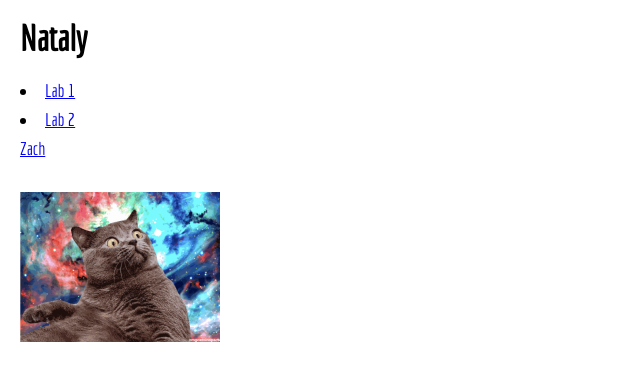
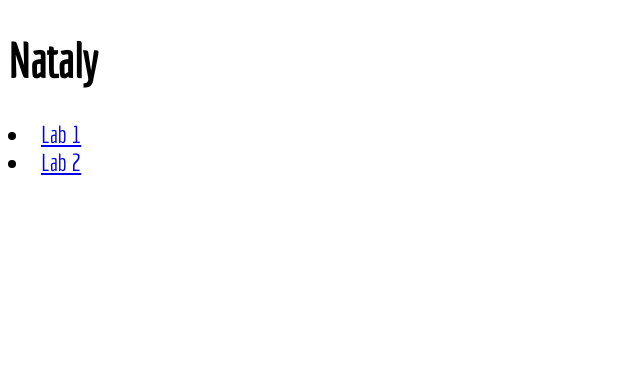
Before and after one commit to nataly-klajner/nataly-klajner.github.io, a plain HTML site: page index.html in a window 1280 px wide. Shown: the whole page, without its empty margins (0-640 px from the left). Drawn offline with nearby package versions, Linux system fonts and the light colour scheme.

Commit message:
commit home page

```diff
--- a/assets/css/styles.css
+++ b/assets/css/styles.css
@@ -1,7 +1,5 @@
 body {
-    background: #fff;
-    margin: 20px;
-    font-size: 18px;
-    line-height: 1.6em;
+    font-size: 24px;
     font-family: 'Economica', sans-serif;
+    color: black;
 }
--- a/index.html
+++ b/index.html
@@ -19,13 +19,6 @@
        <li><a href="lab-1/index.html">Lab 1</a></li>
        <li><a href="lab-2/index.html">Lab 2</a></li>
 
-
-        <a href="http://zerkins.github.io">Zach</a>
-
-
-
-        <br><br><img src="assets/img/cat.png" style="max-width:200px;">
-
     <script src="assets/js/app.js"></script>
 
   </body>
```
